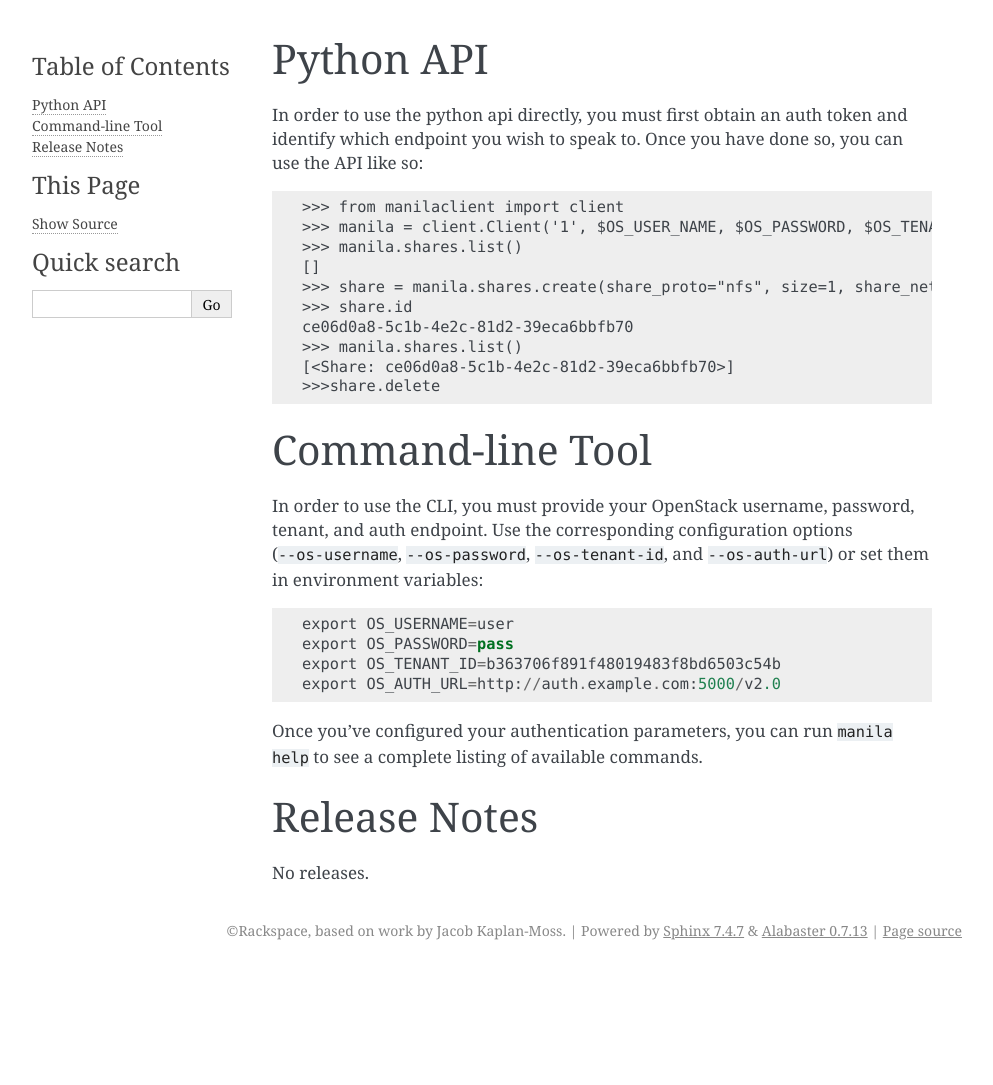
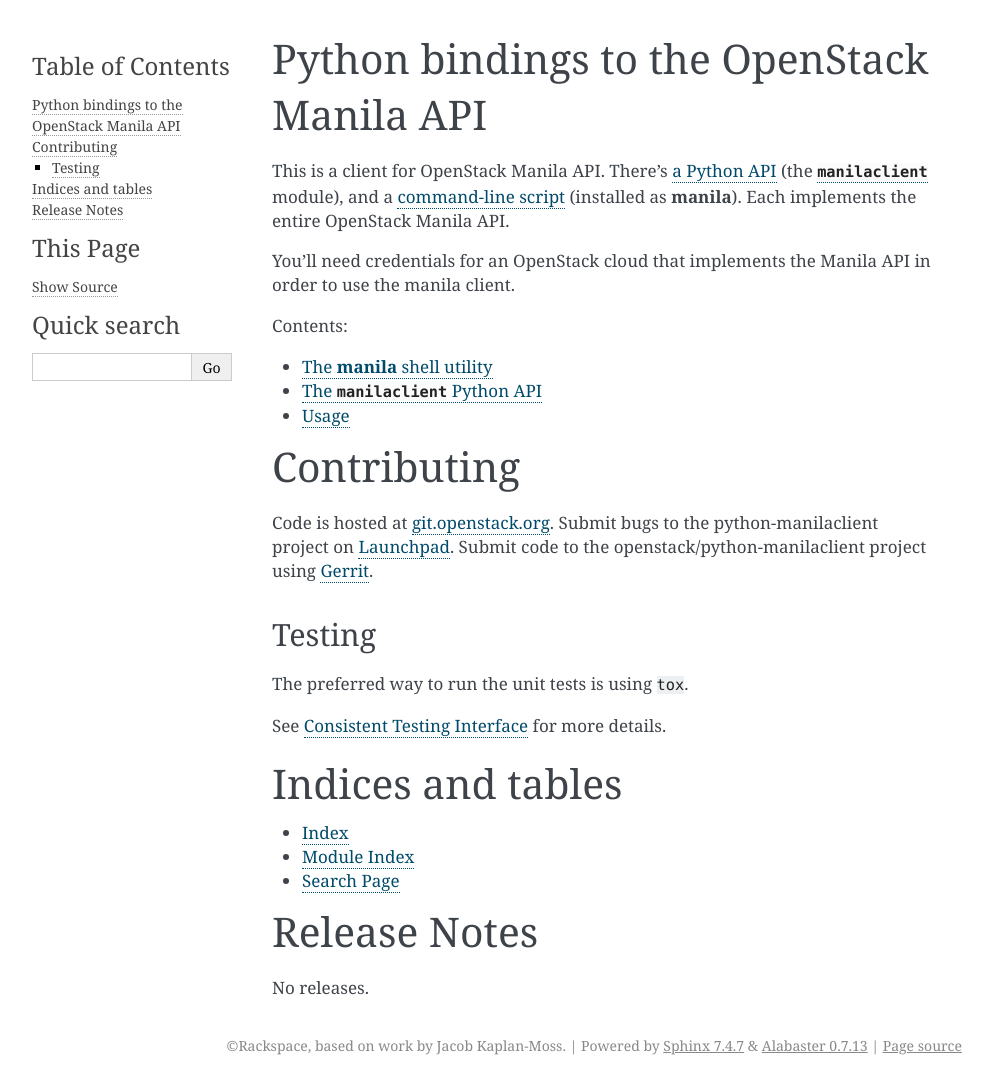
Before and after one commit to openstack/python-manilaclient, a Sphinx documentation site: the page built from doc/source/index.rst, in a window 1280 px wide. Shown: the whole page, without its empty margins (148-1141 px from the left). Built offline with Sphinx 7.4.7, drawn with Linux system fonts in a browser that asks for light colours; before the commit the page ends 970 px from its top, so only the background shows below that.

Commit message:
Improve documentation
Split up index page, remove duplicated shell information, include
other exiting files and the usual indices and tables.

Change-Id: I271c245c9d3af81e4563c489f7a5fd279fd1568e

```diff
--- a/doc/source/index.rst
+++ b/doc/source/index.rst
@@ -1,28 +1,48 @@
-Python API
-==========
-In order to use the python api directly, you must first obtain an auth token and identify which endpoint you wish to speak to. Once you have done so, you can use the API like so::
+Python bindings to the OpenStack Manila API
+===========================================
 
-    >>> from manilaclient import client
-    >>> manila = client.Client('1', $OS_USER_NAME, $OS_PASSWORD, $OS_TENANT_NAME, $OS_AUTH_URL)
-    >>> manila.shares.list()
-    []
-    >>> share = manila.shares.create(share_proto="nfs", size=1, share_network_id="some_share_network_id")
-    >>> share.id
-    ce06d0a8-5c1b-4e2c-81d2-39eca6bbfb70
-    >>> manila.shares.list()
-    [<Share: ce06d0a8-5c1b-4e2c-81d2-39eca6bbfb70>]
-    >>>share.delete
+This is a client for OpenStack Manila API. There's :doc:`a Python API
+<api>` (the :mod:`manilaclient` module), and a :doc:`command-line script
+<shell>` (installed as :program:`manila`). Each implements the entire
+OpenStack Manila API.
 
-Command-line Tool
-=================
-In order to use the CLI, you must provide your OpenStack username, password, tenant, and auth endpoint. Use the corresponding configuration options (``--os-username``, ``--os-password``, ``--os-tenant-id``, and ``--os-auth-url``) or set them in environment variables::
+You'll need credentials for an OpenStack cloud that implements the
+Manila API in order to use the manila client.
 
-    export OS_USERNAME=user
-    export OS_PASSWORD=pass
-    export OS_TENANT_ID=b363706f891f48019483f8bd6503c54b
-    export OS_AUTH_URL=http://auth.example.com:5000/v2.0
+Contents:
 
-Once you've configured your authentication parameters, you can run ``manila help`` to see a complete listing of available commands.
+.. toctree::
+   :maxdepth: 2
+
+   shell
+   api
+
+Contributing
+============
+
+Code is hosted at `git.openstack.org`_. Submit bugs to the
+python-manilaclient project on `Launchpad`_. Submit code to the
+openstack/python-manilaclient project using `Gerrit`_.
+
+.. _git.openstack.org: https://git.openstack.org/cgit/openstack/python-manilaclient
+.. _Launchpad: https://launchpad.net/python-manilaclient
+.. _Gerrit: http://wiki.openstack.org/GerritWorkflow
+
+Testing
+-------
+
+The preferred way to run the unit tests is using ``tox``.
+
+See `Consistent Testing Interface`_ for more details.
+
+.. _Consistent Testing Interface: http://git.openstack.org/cgit/openstack/governance/tree/reference/project-testing-interface.rst
+
+Indices and tables
+==================
+
+* :ref:`genindex`
+* :ref:`modindex`
+* :ref:`search`
 
 
 Release Notes
```
Also changed, not shown: doc/source/api.rst (added, +25 -0 lines).
